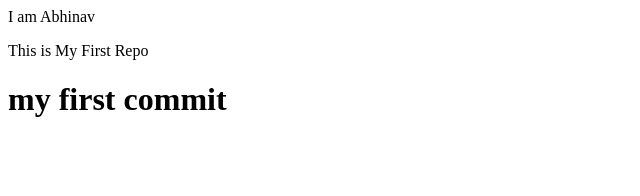
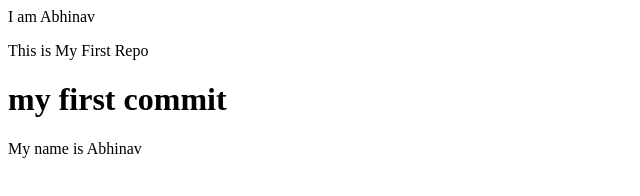
Before and after one commit to Mataji56/First-demo, a plain HTML site: page index.html in a window 1280 px wide. Shown: the whole page, without its empty margins (0-640 px from the left). Drawn offline with Linux system fonts and the light colour scheme.

Commit message:
just add small

```diff
--- a/index.html
+++ b/index.html
@@ -1,3 +1,4 @@
 <p>I am Abhinav</p>
 <p>This is My First Repo</p>
 <h1>my first commit</h1>
+<p>My name is Abhinav</p>
```
